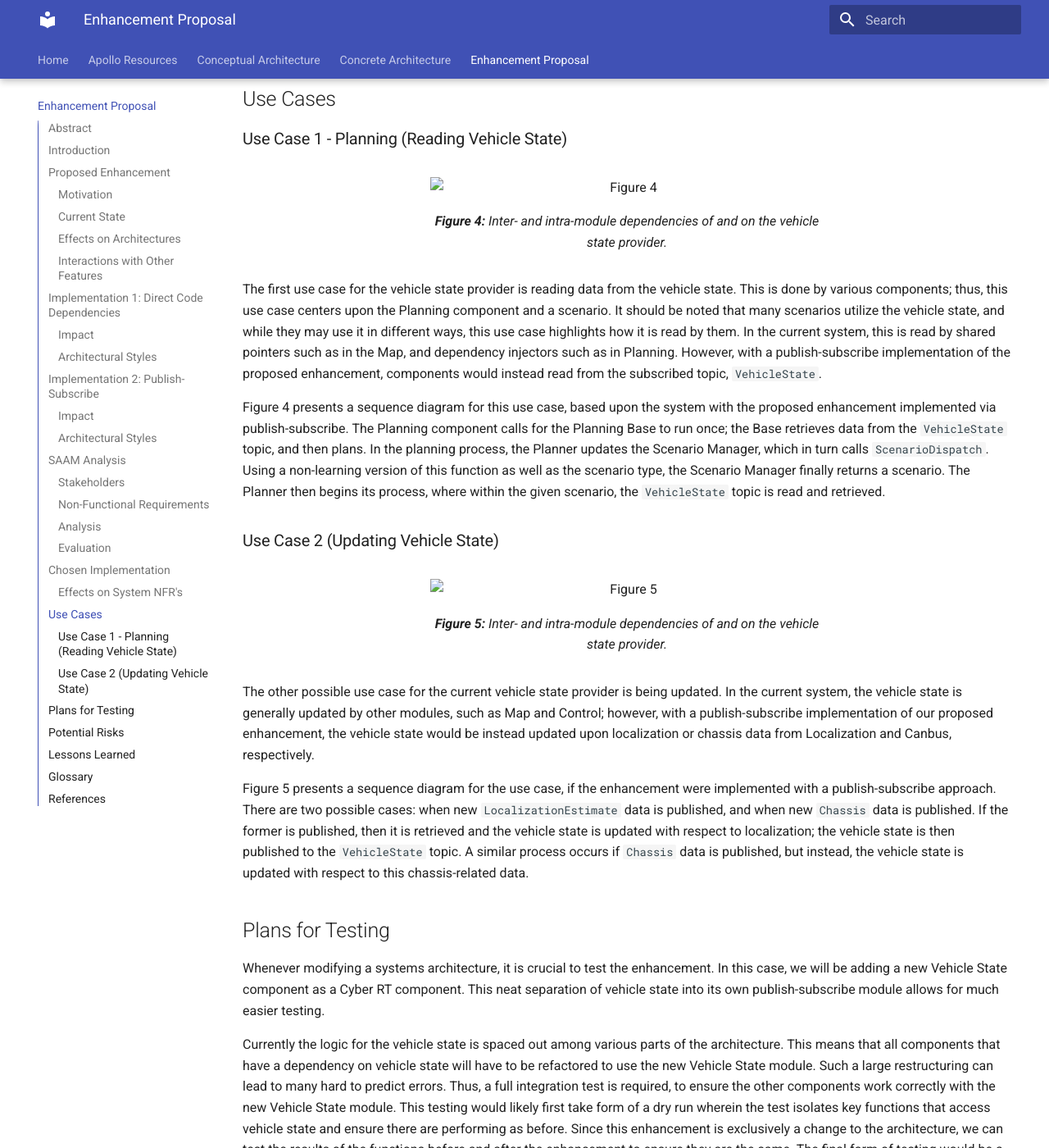
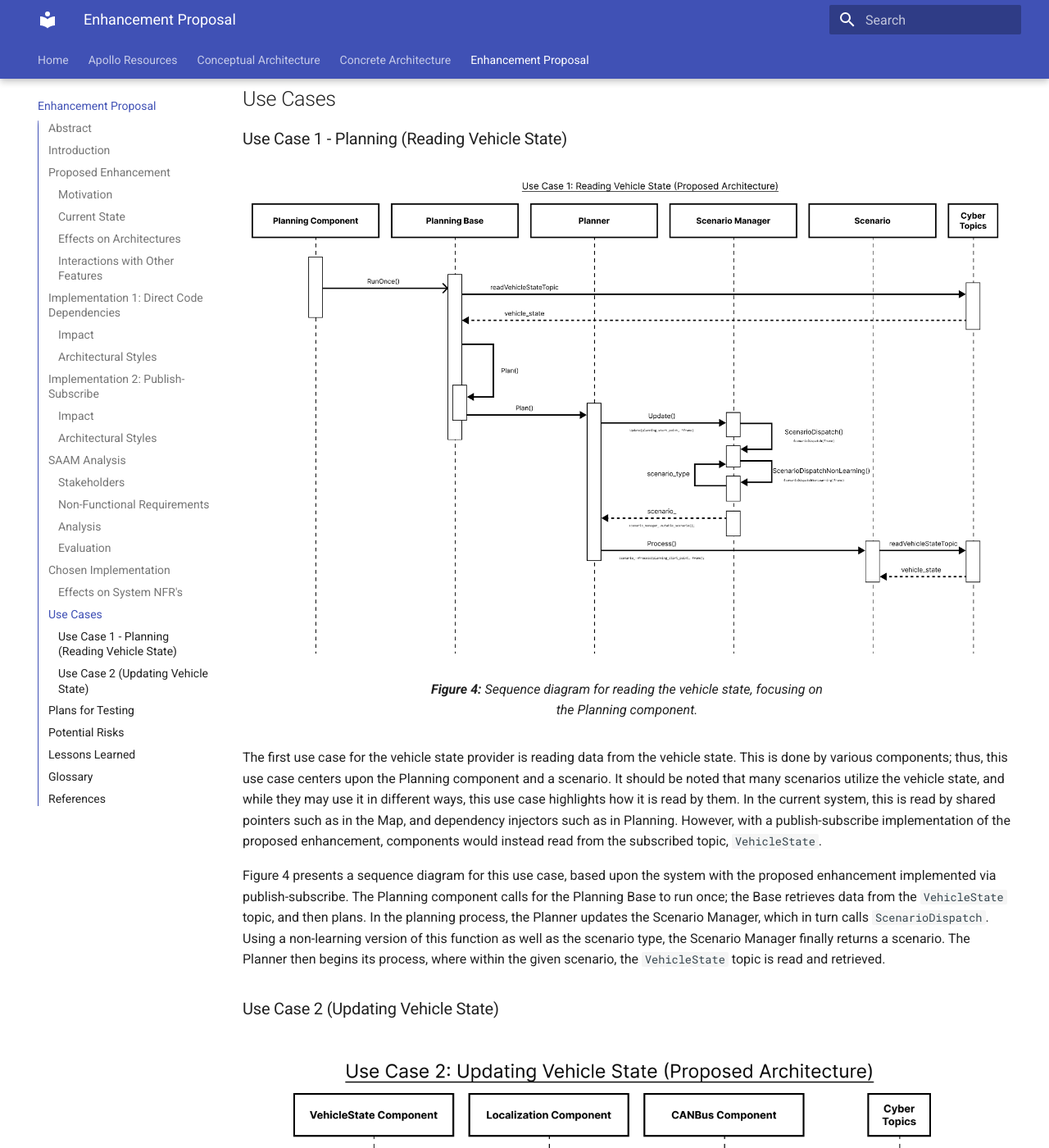
Before and after one commit to OBEIA/site-content, an MkDocs documentation site: the page built from docs/assignment3.md, in a window 1280 px wide and 1400 px high, scrolled down 13052 px. Shown: the whole window at 82% size. Built offline with MkDocs 1.6.1 and Material for MkDocs 9.7.7, drawn with Linux system fonts in a browser that asks for light colours; some of the changed text lies outside the part shown.

Commit message:
Fixed image paths and captions

```diff
--- a/docs/assignment3.md
+++ b/docs/assignment3.md
@@ -176,8 +176,8 @@ However, responsiveness may be affected negatively by this implementation. While
 ### Use Case 1 - Planning (Reading Vehicle State)
 
 <figure markdown>
-  ![Figure 4](img/a3/figure4.png)
-  <figcaption><b>Figure 4:</b> Inter- and intra-module dependencies of and on the vehicle state provider.</figcaption>
+  ![Figure 4](img/a3/figure4.jpg)
+  <figcaption><b>Figure 4:</b> Sequence diagram for reading the vehicle state, focusing on the Planning component.</figcaption>
 </figure>
 
 The first use case for the vehicle state provider is reading data from the vehicle state. This is done by various components; thus, this use case centers upon the Planning component and a scenario. It should be noted that many scenarios utilize the vehicle state, and while they may use it in different ways, this use case highlights how it is read by them. In the current system, this is read by shared pointers such as in the Map, and dependency injectors such as in Planning. However, with a publish-subscribe implementation of the proposed enhancement, components would instead read from the subscribed topic, `VehicleState`.
@@ -187,8 +187,8 @@ Figure 4 presents a sequence diagram for this use case, based upon the system wi
 ### Use Case 2 (Updating Vehicle State)
 
 <figure markdown>
-  ![Figure 5](img/a3/figure5.png)
-  <figcaption><b>Figure 5:</b> Inter- and intra-module dependencies of and on the vehicle state provider.</figcaption>
+  ![Figure 5](img/a3/figure5.jpg)
+  <figcaption><b>Figure 5:</b> Sequence diagram for updating the vehicle state.</figcaption>
 </figure>
 
 The other possible use case for the current vehicle state provider is being updated. In the current system, the vehicle state is generally updated by other modules, such as Map and Control; however, with a publish-subscribe implementation of our proposed enhancement, the vehicle state would be instead updated upon localization or chassis data from Localization and Canbus, respectively.
```
